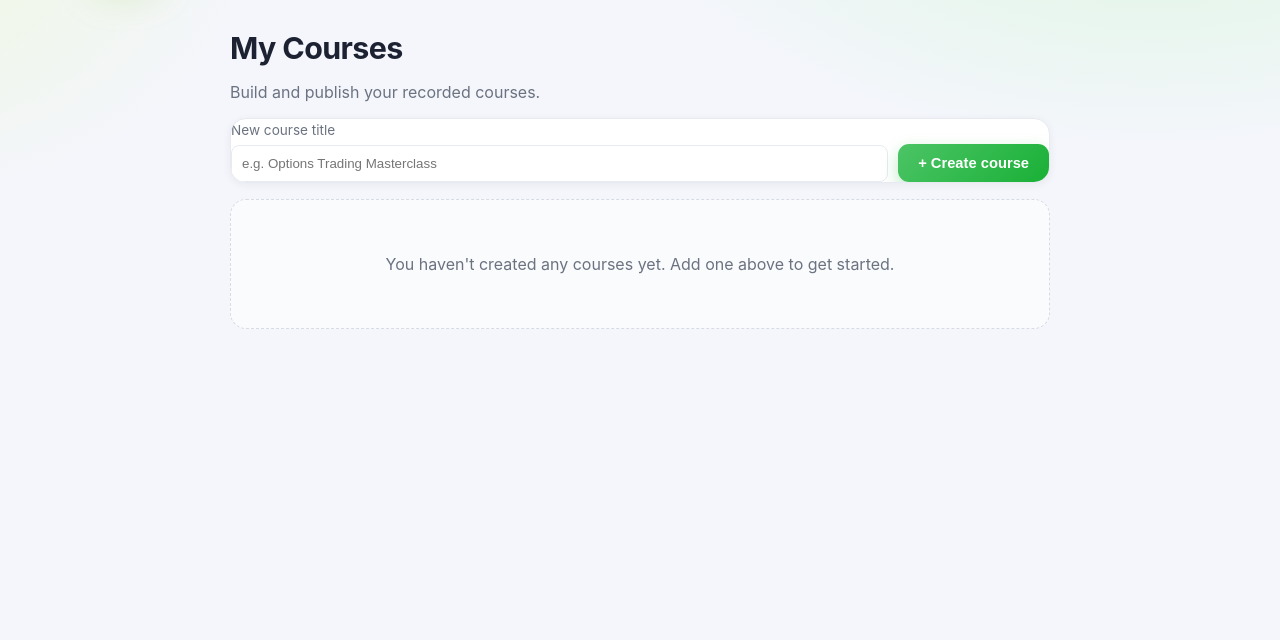
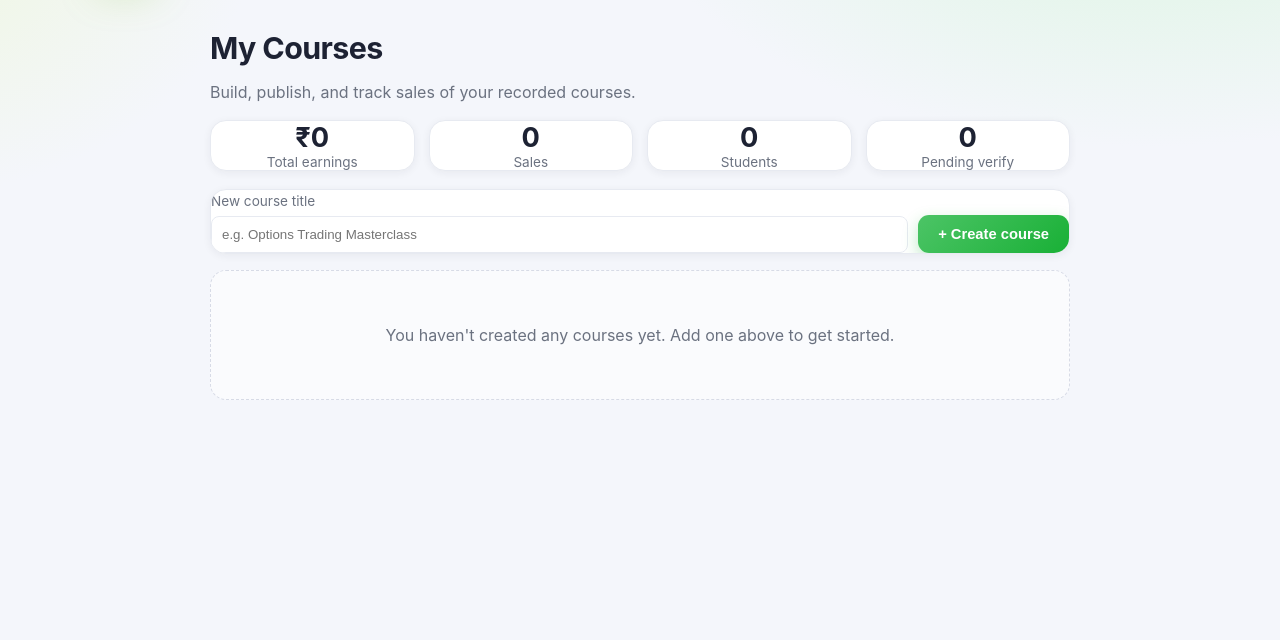
Before and after one commit to joydeep102/student-dashboard, a Django app: page /trainer/courses/ in a window 1280 px wide. Shown: the part 73-713 px from the top of the page. Run offline with Django 5.2, Linux system fonts and the light colour scheme; the visitor is signed in with stand-in values (Sample User, id 1); data that the repository does not hold is empty.

Commit message:
feat: add instructor course sales dashboard and comprehensive payment/access logic tests

```diff
--- a/templates/trainers/courses.html
+++ b/templates/trainers/courses.html
@@ -2,9 +2,29 @@
 {% block title %}My Courses — Course Studio{% endblock %}
 
 {% block content %}
-<div style="max-width:820px; margin:0 auto;">
+<div style="max-width:860px; margin:0 auto;">
     <h1>My Courses</h1>
-    <p style="color:var(--muted);">Build and publish your recorded courses.</p>
+    <p style="color:var(--muted);">Build, publish, and track sales of your recorded courses.</p>
+
+    <!-- Earnings summary -->
+    <div style="display:grid; grid-template-columns:repeat(auto-fit,minmax(150px,1fr)); gap:14px; margin:18px 0;">
+        <div class="card" style="text-align:center;">
+            <div style="font-size:1.7rem; font-weight:700;">₹{{ totals.revenue|floatformat:0 }}</div>
+            <div class="card-meta">Total earnings</div>
+        </div>
+        <div class="card" style="text-align:center;">
+            <div style="font-size:1.7rem; font-weight:700;">{{ totals.sales }}</div>
+            <div class="card-meta">Sales</div>
+        </div>
+        <div class="card" style="text-align:center;">
+            <div style="font-size:1.7rem; font-weight:700;">{{ totals.students }}</div>
+            <div class="card-meta">Students</div>
+        </div>
+        <div class="card" style="text-align:center;">
+            <div style="font-size:1.7rem; font-weight:700; {% if totals.pending %}color:var(--warning,#b7791f);{% endif %}">{{ totals.pending }}</div>
+            <div class="card-meta">Pending verify</div>
+        </div>
+    </div>
 
     <div class="card" style="margin:16px 0;">
         <form method="post" action="{% url 'trainers:course_create' %}"
@@ -20,18 +40,23 @@
     </div>
 
     {% for course in courses %}
-    <div class="card" style="margin-bottom:12px; display:flex; align-items:center; gap:14px;">
+    <div class="card" style="margin-bottom:12px; display:flex; align-items:center; gap:14px; flex-wrap:wrap;">
         {% if course.thumbnail %}
         <img src="{{ course.thumbnail.url }}" alt="" style="width:96px; height:54px; object-fit:cover; border-radius:8px;">
         {% endif %}
-        <div style="flex:1;">
+        <div style="flex:1; min-width:180px;">
             <div style="font-weight:600;">{{ course.title }}</div>
             <div class="card-meta">
-                ₹{{ course.price }} · {{ course.lecture_count }} lecture{{ course.lecture_count|pluralize }}
+                ₹{{ course.price|floatformat:0 }}
                 {% if course.is_published %}· <span style="color:var(--success,#16a34a);">● Published</span>
                 {% else %}· <span style="color:var(--muted);">○ Draft</span>{% endif %}
             </div>
         </div>
+        <div style="text-align:center; min-width:80px;">
+            <div style="font-weight:700;">₹{{ course.revenue|default:0|floatformat:0 }}</div>
+            <div class="card-meta">{{ course.sales }} sale{{ course.sales|pluralize }}{% if course.pending %} · {{ course.pending }} pending{% endif %}</div>
+        </div>
+        <a class="btn btn-ghost btn-sm" href="{% url 'trainers:course_sales' course.slug %}">Sales</a>
         <a class="btn btn-sm" href="{% url 'trainers:course_edit' course.slug %}">Edit</a>
     </div>
     {% empty %}
--- a/trainers/course_studio.py
+++ b/trainers/course_studio.py
@@ -6,11 +6,11 @@ YouTube ids), set the price and thumbnail, and publish — all from the front en
 
 from django.contrib import messages
 from django.core.exceptions import PermissionDenied
-from django.db.models import Max
+from django.db.models import Count, Max, Q, Sum
 from django.shortcuts import get_object_or_404, redirect, render
 from django.views.decorators.http import require_POST
 
-from courses.models import Lecture, RecordedCourse, Section
+from courses.models import CoursePayment, Lecture, RecordedCourse, Section
 
 from .views import trainer_required
 
@@ -30,12 +30,48 @@ def _next_order(qs):
 
 @trainer_required
 def my_courses(request):
-    """List the instructor's recorded courses."""
-    courses = (
+    """List the instructor's courses with sales & earnings."""
+    paid = Q(payments__status=CoursePayment.Status.PAID)
+    pending = Q(payments__status=CoursePayment.Status.PENDING)
+    courses = list(
         RecordedCourse.objects.filter(instructor=request.user)
+        .annotate(
+            sales=Count("payments", filter=paid, distinct=True),
+            revenue=Sum("payments__amount", filter=paid),
+            students=Count("enrollments", filter=Q(enrollments__is_active=True), distinct=True),
+            pending=Count("payments", filter=pending, distinct=True),
+        )
         .order_by("-updated_at")
     )
-    return render(request, "trainers/courses.html", {"courses": courses})
+    totals = {
+        "revenue": sum(c.revenue or 0 for c in courses),
+        "sales": sum(c.sales for c in courses),
+        "students": sum(c.students for c in courses),
+        "pending": sum(c.pending for c in courses),
+    }
+    return render(request, "trainers/courses.html", {"courses": courses, "totals": totals})
+
+
+@trainer_required
+def course_sales(request, slug):
+    """A course's buyers list (sales) for its instructor."""
+    course = _own_course(request, slug)
+    payments = (
+        course.payments.select_related("student")
+        .exclude(status=CoursePayment.Status.CREATED)
+        .order_by("-created_at")
+    )
+    paid = [p for p in payments if p.status == CoursePayment.Status.PAID]
+    stats = {
+        "revenue": sum(p.amount for p in paid),
+        "sales": len(paid),
+        "pending": sum(1 for p in payments if p.status == CoursePayment.Status.PENDING),
+    }
+    return render(
+        request,
+        "trainers/course_sales.html",
+        {"course": course, "payments": payments, "stats": stats},
+    )
 
 
 @trainer_required
--- a/trainers/urls.py
+++ b/trainers/urls.py
@@ -14,6 +14,7 @@ urlpatterns = [
     # Course Studio — build recorded courses
     path("courses/", course_studio.my_courses, name="courses"),
     path("courses/new/", course_studio.course_create, name="course_create"),
+    path("courses/<slug:slug>/sales/", course_studio.course_sales, name="course_sales"),
     path("courses/<slug:slug>/", course_studio.course_edit, name="course_edit"),
     path("courses/<slug:slug>/publish/", course_studio.course_publish, name="course_publish"),
     path("courses/<slug:slug>/delete/", course_studio.course_delete, name="course_delete"),
```
Also changed, not shown: courses/tests.py (+22 -0 lines), templates/trainers/course_sales.html (added, +60 -0 lines).
